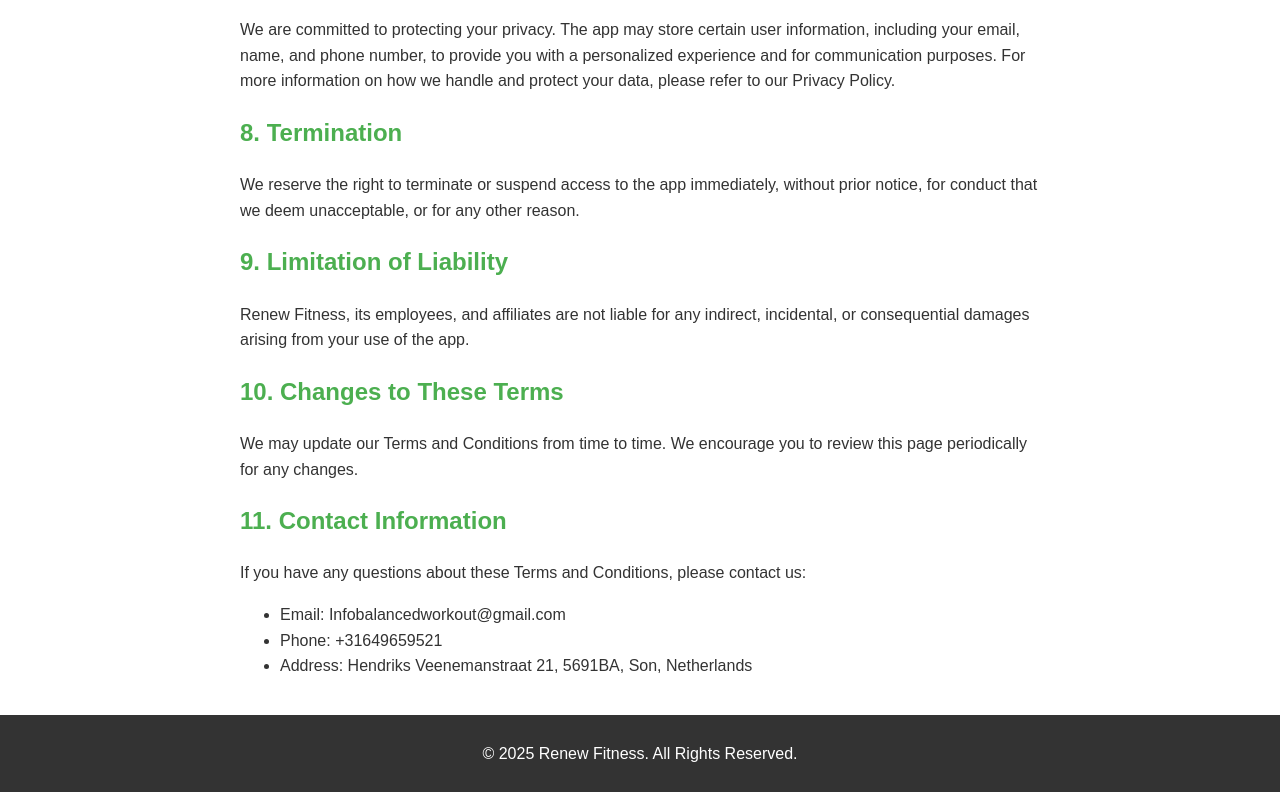
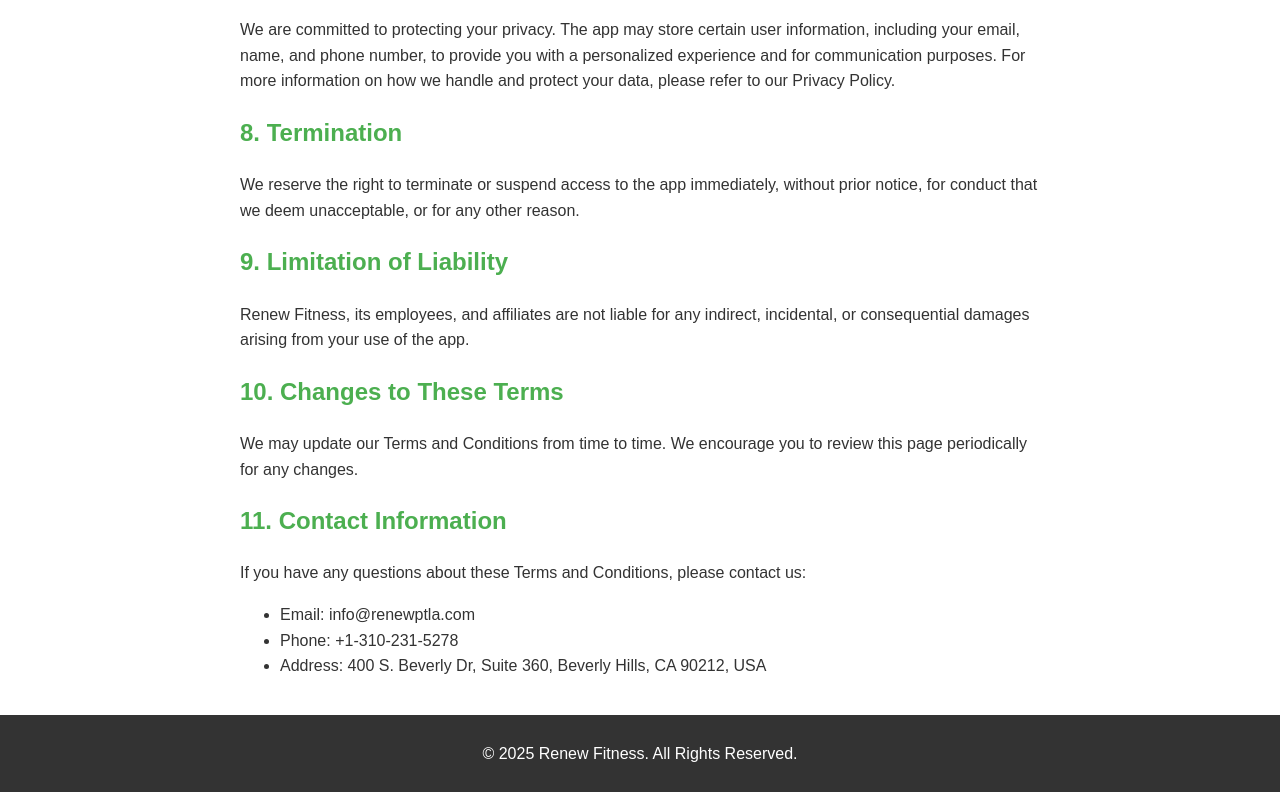
Before and after one commit to pro-akbar/fitness-terms-page, a plain HTML site: page index.html in a window 1280 px wide. Shown: the part 1157-1949 px from the top of the page. Drawn offline with Linux system fonts and the light colour scheme.

Commit message:
Update index.html

```diff
--- a/index.html
+++ b/index.html
@@ -74,9 +74,9 @@
         <h2>11. Contact Information</h2>
         <p>If you have any questions about these Terms and Conditions, please contact us:</p>
         <ul>
-            <li>Email: Infobalancedworkout@gmail.com</li>
-            <li>Phone: +31649659521</li>
-            <li>Address: Hendriks Veenemanstraat 21, 5691BA, Son, Netherlands</li>
+            <li>Email: info@renewptla.com</li>
+            <li>Phone: +1-310-231-5278</li>
+            <li>Address: 400 S. Beverly Dr, Suite 360, Beverly Hills, CA 90212, USA</li>
         </ul>
     </main>
 
```
